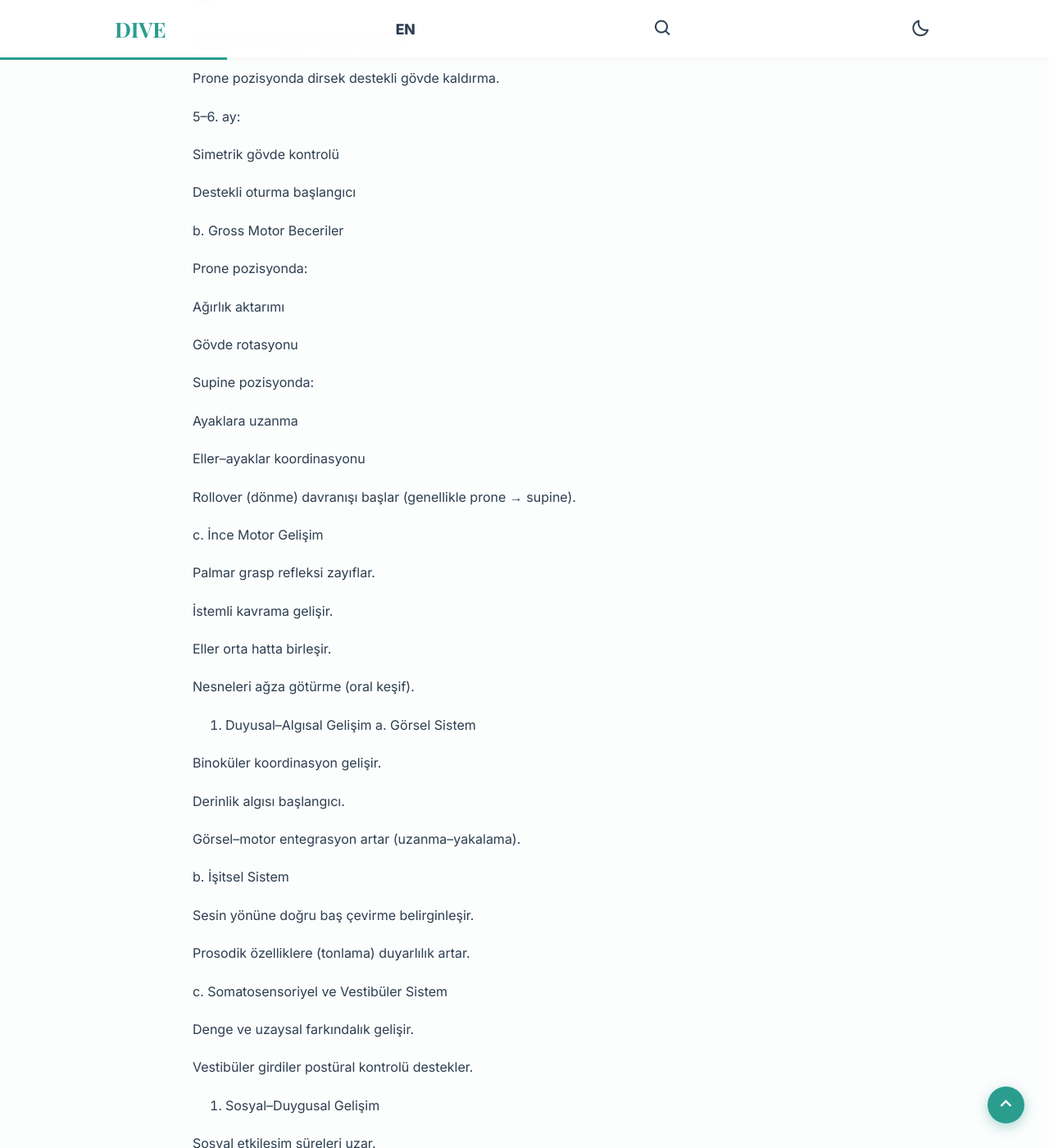
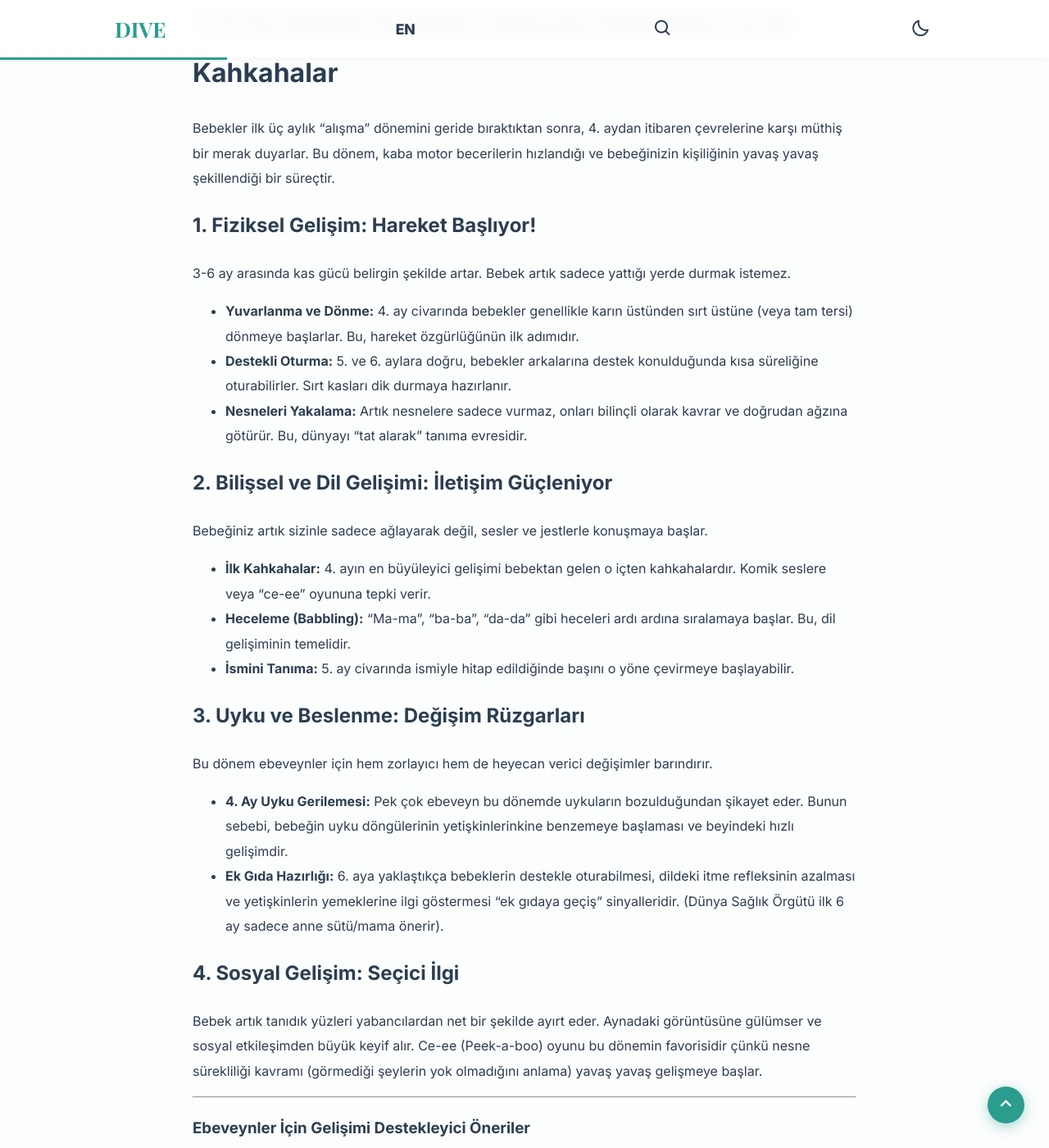
Before and after one commit to EKTHOLDING/dive, a Jekyll site: the page built from _posts/2026-03-22-3-6-ay.md, in a window 1280 px wide and 1400 px high, scrolled down 764 px. Shown: the whole window at 82% size. Built offline with Jekyll 4.4.1, drawn with Linux system fonts in a browser that asks for light colours; some of the changed text lies outside the part shown.

Commit message:
Update 🇹🇷 Türkçe Yazı Ekle “2026-03-22-3-6-ay”

```diff
--- a/_posts/2026-03-22-3-6-ay.md
+++ b/_posts/2026-03-22-3-6-ay.md
@@ -1,136 +1,51 @@
 ---
 layout: default
-title: "3-6 AY"
-kategori: "Çocuk ve Ergen"
-image: "https://www.mustela.com.tr/cdn/shop/articles/6_AY_COVER_1048X964PX_b8138932-6b64-428b-a61e-a0154b15e1dd.png?v=1765893088&width=500"
+title: 3-6 AY BEBEK GELİŞİMİ
+kategori: Çocuk ve Ergen
+image: https://www.mustela.com.tr/cdn/shop/articles/6_AY_COVER_1048X964PX_b8138932-6b64-428b-a61e-a0154b15e1dd.png?v=1765893088&width=500
 ---
 
-3–6 ay dönemi, nörogelişimsel açıdan kortikal kontrolün belirginleştiği, postüral stabilitenin arttığı ve istemli motor davranışların hızla çeşitlendiği bir geçiş evresidir. Refleks dominansı azalırken, volunter motor organizasyon ön plana çıkar.
+Bebeğiniz 3-6 ay arasında dünyayı keşfetmeye başlıyor! Fiziksel değişimler, ilk kahkahalar ve ek gıda hazırlıkları hakkında bilmeniz gereken her şey bu rehberde.
 
-1. Santral Sinir Sistemi Olgunlaşması
+***
 
-Sinaptogenez özellikle primer motor, somatosensoriyel ve görsel kortekste yoğunlaşır.
+# 3-6 Ay Bebek Gelişimi: Dünyayı Keşfetme ve İlk Kahkahalar
 
-Miyelinizasyon, kortikospinal yollar boyunca ilerler.
+Bebekler ilk üç aylık "alışma" dönemini geride bıraktıktan sonra, 4. aydan itibaren çevrelerine karşı müthiş bir merak duyarlar. Bu dönem, kaba motor becerilerin hızlandığı ve bebeğinizin kişiliğinin yavaş yavaş şekillendiği bir süreçtir.
 
-İnhibitör kortikal devreler (GABAerjik sistem) fonksiyonel etkinlik kazanır.
+## 1. Fiziksel Gelişim: Hareket Başlıyor!
 
-Nöronal ağ entegrasyonu artar.
+3-6 ay arasında kas gücü belirgin şekilde artar. Bebek artık sadece yattığı yerde durmak istemez.
 
-2. Motor Gelişim
-a. Postüral Kontrol ve Tonus Regülasyonu
+- **Yuvarlanma ve Dönme:** 4. ay civarında bebekler genellikle karın üstünden sırt üstüne (veya tam tersi) dönmeye başlarlar. Bu, hareket özgürlüğünün ilk adımıdır.
+- **Destekli Oturma:** 5. ve 6. aylara doğru, bebekler arkalarına destek konulduğunda kısa süreliğine oturabilirler. Sırt kasları dik durmaya hazırlanır.
+- **Nesneleri Yakalama:** Artık nesnelere sadece vurmaz, onları bilinçli olarak kavrar ve doğrudan ağzına götürür. Bu, dünyayı "tat alarak" tanıma evresidir.
 
-Aksiyel tonus artar, ekstansör kas aktivitesi belirginleşir.
+## 2. Bilişsel ve Dil Gelişimi: İletişim Güçleniyor
 
-ay:
+Bebeğiniz artık sizinle sadece ağlayarak değil, sesler ve jestlerle konuşmaya başlar.
 
-Baş kontrolü büyük ölçüde sağlanır.
+- **İlk Kahkahalar:** 4. ayın en büyüleyici gelişimi bebektan gelen o içten kahkahalardır. Komik seslere veya "ce-ee" oyununa tepki verir.
+- **Heceleme (Babbling):** "Ma-ma", "ba-ba", "da-da" gibi heceleri ardı ardına sıralamaya başlar. Bu, dil gelişiminin temelidir.
+- **İsmini Tanıma:** 5. ay civarında ismiyle hitap edildiğinde başını o yöne çevirmeye başlayabilir.
 
-Prone pozisyonda dirsek destekli gövde kaldırma.
+## 3. Uyku ve Beslenme: Değişim Rüzgarları
 
-5–6. ay:
+Bu dönem ebeveynler için hem zorlayıcı hem de heyecan verici değişimler barındırır.
 
-Simetrik gövde kontrolü
+- **4. Ay Uyku Gerilemesi:** Pek çok ebeveyn bu dönemde uykuların bozulduğundan şikayet eder. Bunun sebebi, bebeğin uyku döngülerinin yetişkinlerinkine benzemeye başlaması ve beyindeki hızlı gelişimdir.
+- **Ek Gıda Hazırlığı:** 6. aya yaklaştıkça bebeklerin destekle oturabilmesi, dildeki itme refleksinin azalması ve yetişkinlerin yemeklerine ilgi göstermesi "ek gıdaya geçiş" sinyalleridir. (Dünya Sağlık Örgütü ilk 6 ay sadece anne sütü/mama önerir).
 
-Destekli oturma başlangıcı
+## 4. Sosyal Gelişim: Seçici İlgi
 
-b. Gross Motor Beceriler
+Bebek artık tanıdık yüzleri yabancılardan net bir şekilde ayırt eder. Aynadaki görüntüsüne gülümser ve sosyal etkileşimden büyük keyif alır. Ce-ee (Peek-a-boo) oyunu bu dönemin favorisidir çünkü nesne sürekliliği kavramı (görmediği şeylerin yok olmadığını anlama) yavaş yavaş gelişmeye başlar.
 
-Prone pozisyonda:
+***
 
-Ağırlık aktarımı
+### Ebeveynler İçin Gelişimi Destekleyici Öneriler
 
-Gövde rotasyonu
+1. **Bol Bol Okuyun:** Resimli kitaplar göstererek yüksek sesle okuma yapmak dil gelişimini hızlandırır.
+2. **Yerde Zaman Geçirin:** Dönme ve sürünme egzersizleri için güvenli bir yer matı oluşturun.
+3. **Taklit Edin:** Çıkardığı sesleri taklit ederek ona karşılık verin. Bu, "sıra tabanlı iletişim" kurmayı öğretir.
 
-Supine pozisyonda:
-
-Ayaklara uzanma
-
-Eller–ayaklar koordinasyonu
-
-Rollover (dönme) davranışı başlar (genellikle prone → supine).
-
-c. İnce Motor Gelişim
-
-Palmar grasp refleksi zayıflar.
-
-İstemli kavrama gelişir.
-
-Eller orta hatta birleşir.
-
-Nesneleri ağza götürme (oral keşif).
-
-3. Duyusal–Algısal Gelişim
-a. Görsel Sistem
-
-Binoküler koordinasyon gelişir.
-
-Derinlik algısı başlangıcı.
-
-Görsel–motor entegrasyon artar (uzanma–yakalama).
-
-b. İşitsel Sistem
-
-Sesin yönüne doğru baş çevirme belirginleşir.
-
-Prosodik özelliklere (tonlama) duyarlılık artar.
-
-c. Somatosensoriyel ve Vestibüler Sistem
-
-Denge ve uzaysal farkındalık gelişir.
-
-Vestibüler girdiler postüral kontrolü destekler.
-
-4. Sosyal–Duygusal Gelişim
-
-Sosyal etkileşim süreleri uzar.
-
-Yüz ifadelerine uygun duygusal yanıtlar.
-
-Tanıdık bakım verene yönelik ayrımcı bağlanma belirtileri başlar.
-
-Gülme ve sesli tepkiler artar.
-
-5. İletişim ve Dil Gelişimi
-
-Agulama çeşitlenir (ünlü–ünsüz kombinasyonları).
-
-Karşılıklı sesleşme (proto-konuşma).
-
-İşitsel geri bildirimle vokalizasyon kontrolü.
-
-6. Davranışsal Regülasyon
-
-Dikkat süresi uzar.
-
-Kendini sakinleştirme becerileri gelişir.
-
-Uyku–uyanıklık döngüsü daha organize hale gelir.
-
-7. Reflekslerin Entegrasyonu
-
-Moro refleksi 4–5. ayda belirgin şekilde inhibe edilir.
-
-Palmar grasp zayıflar.
-
-ATNR (Asimetrik Tonik Boyun Refleksi) azalır.
-
-Reflekslerin persiste etmesi, üst motor nöron disfonksiyonu açısından değerlendirilmelidir.
-
-8. Klinik Uyarı İşaretleri (Red Flags)
-
-⚠️ 3–6 ayda dikkat edilmesi gereken bulgular:
-
-Baş kontrolünün olmaması (4. ay sonrası)
-
-Ellerini orta hatta birleştirememesi
-
-Sosyal etkileşime sınırlı yanıt
-
-Belirgin tonus asimetrisi
-
-Nesnelere uzanmada gecikme
-
-Sonuç
-
-3–6 ay dönemi, motor kontrolün merkezi sinir sistemi tarafından organize edilmeye başlandığı, duyusal–motor entegrasyonun hızla ilerlediği ve sosyal iletişimin yapılandığı kritik bir nörogelişim evresidir. Bu dönemdeki sapmalar, erken tanı ve müdahale için önemli ipuçları sunar.
+**Yazan:** Dilara Türkoğlu
```
